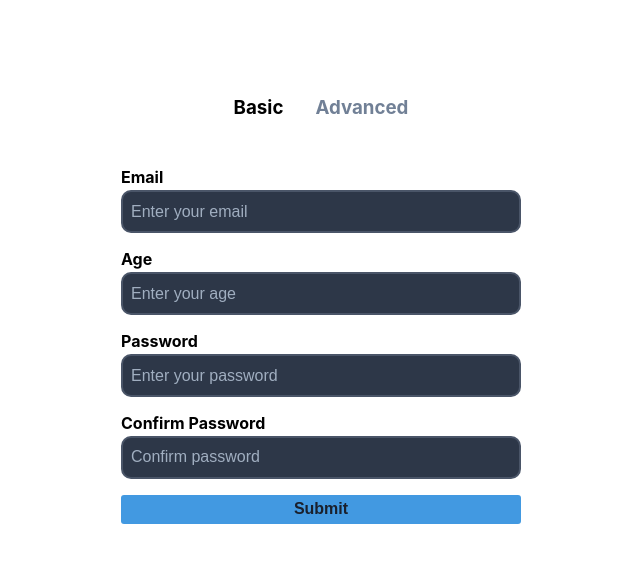
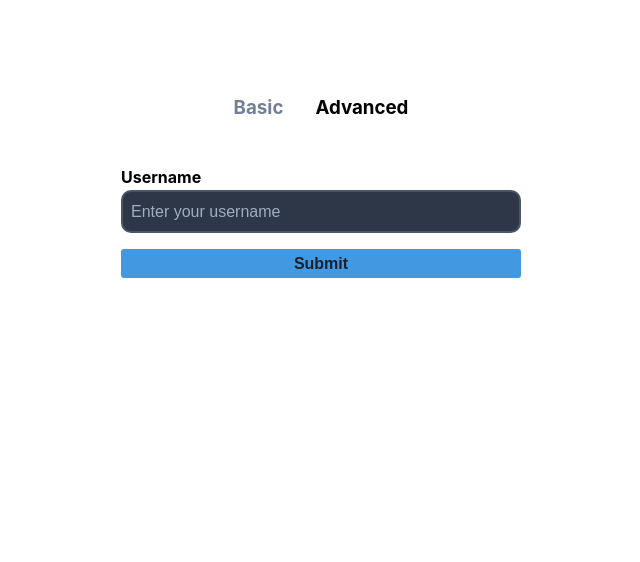
Before and after one commit to Annie-Huang/formik-tutorial, a React (Create React App) app: page / in a window 1280 px wide. Shown: the top 562 px of the page, without its empty margins (319-959 px from the left). Built offline with nearby package versions, Linux system fonts and the light colour scheme.

Commit message:
Switch to land on Advanced form by default

```diff
--- a/src/App.tsx
+++ b/src/App.tsx
@@ -4,7 +4,7 @@ import BasicForm from './components/BasicForm';
 import AdvancedForm from './components/AdvancedForm';
 
 function App() {
-  const [view, setView] = useState('basic');
+  const [view, setView] = useState('advanced');
   return (
     <div className='App'>
       <nav>
```
